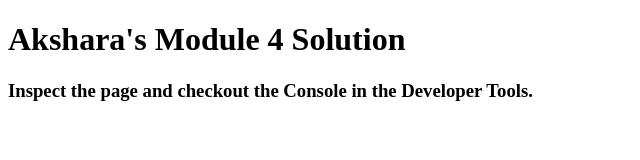
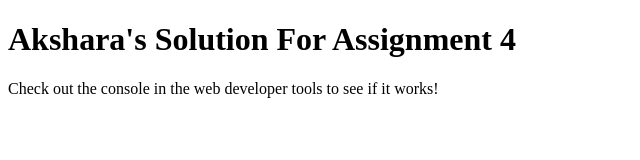
Before and after one commit to akshu-04/coursera-test, a plain HTML site: page module4-assignment/index.html in a window 1280 px wide. Shown: the whole page, without its empty margins (0-640 px from the left). Drawn offline with Linux system fonts and the light colour scheme.

Commit message:
Update index.html

```diff
--- a/module4-assignment/index.html
+++ b/module4-assignment/index.html
@@ -1,18 +1,14 @@
-
 <!DOCTYPE html>
 <html>
 <head>
-  <meta charset="utf-8">
-  <title>Module 4 Solution</title>
-  <script>
-    var names = []; // DO NOT REMOVE
-  </script>
-  <script src="SpeakHello.js"></script>
-  <script src="SpeakGoodBye.js"></script>
-  <script src="script.js"></script>
+    <meta charset="utf-8">
+    <title>Assignment Solution for Module 4</title>
+    <script src="SpeakHello.js"></script>
+    <script src="SpeakGoodBye.js"></script>
+    <script src="script.js"></script>
 </head>
 <body>
-  <h1>Akshara's Module 4 Solution</h1>
-  <h3>Inspect the page and checkout the Console in the Developer Tools.</h3>
+    <h1>Akshara's Solution For Assignment 4</h1>
+    <p>Check out the console in the web developer tools to see if it works!</p>
 </body>
 </html>
```
